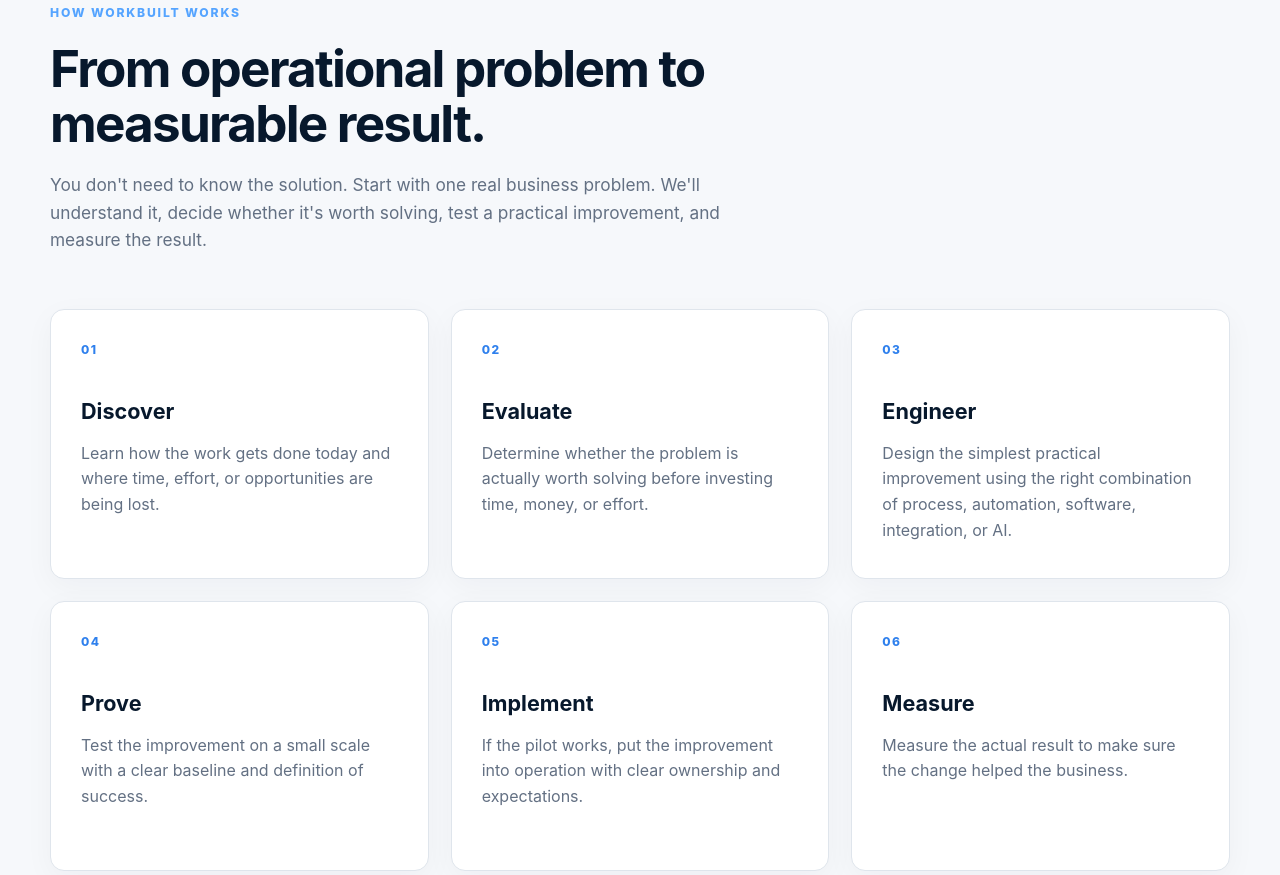
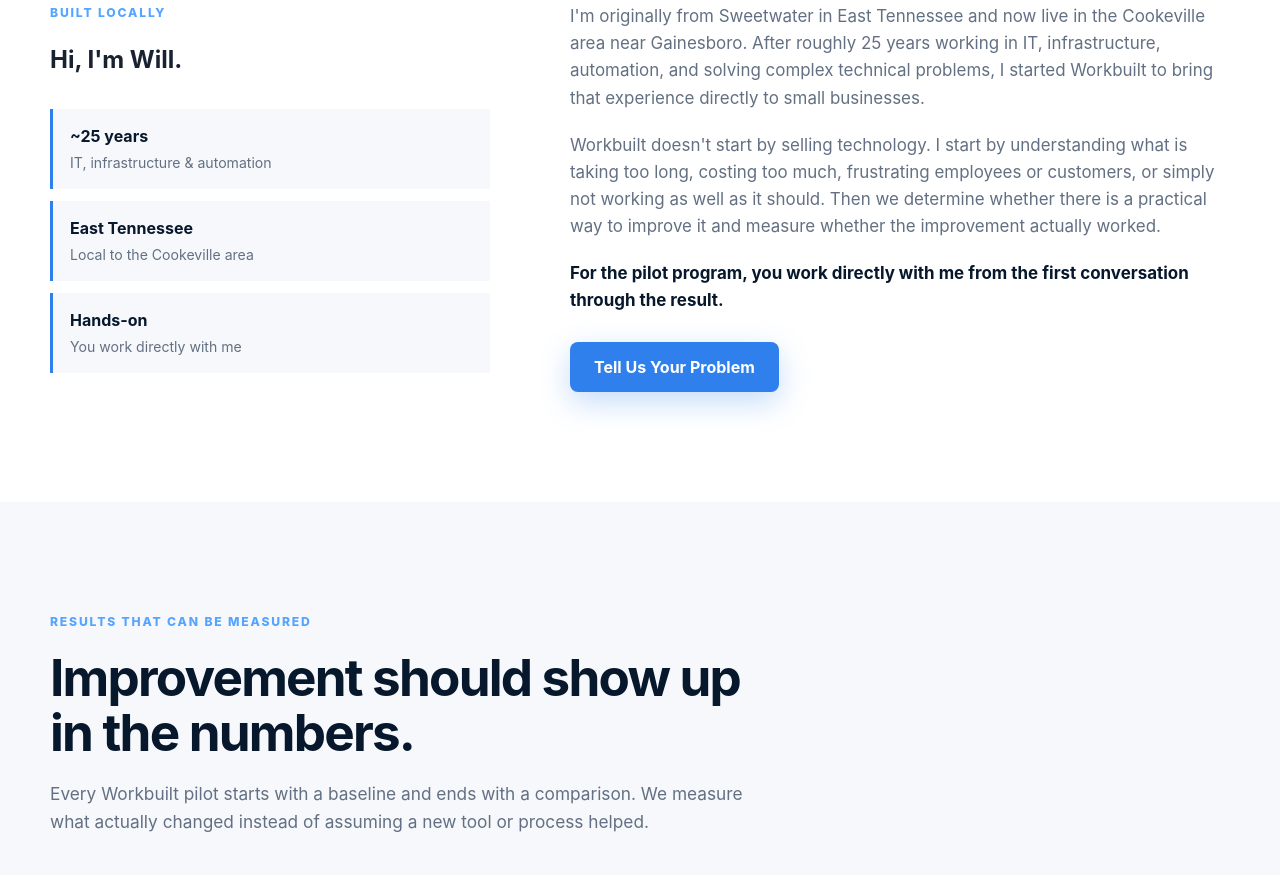
Before and after one commit to wegoodman98/Workbuilt-Website, a plain HTML site: page index.html in a window 1280 px wide. Shown: the part 3426-4301 px from the top of the page. Drawn offline with Linux system fonts and the light colour scheme.

Commit message:
Add files via upload

```diff
--- a/index.html
+++ b/index.html
@@ -641,9 +641,9 @@
                 </div>
             </div>
 
-            <div class="pilot-steps">
+            <div class="pilot-steps" id="how-it-works">
                 <article class="pilot-step"><span>01</span><h3>Tell us the problem</h3><p>Start with a short conversation about what's taking too much time, costing money, frustrating customers, or falling through the cracks.</p></article>
-                <article class="pilot-step"><span>02</span><h3>Show us today</h3><p>We'll learn the current process, who is involved, what tools are used, and where the problem actually happens.</p></article>
+                <article class="pilot-step"><span>02</span><h3>Show us how it works today</h3><p>We'll learn the current process, who is involved, what tools are used, and where the problem actually happens.</p></article>
                 <article class="pilot-step"><span>03</span><h3>Choose the improvement</h3><p>We'll identify the simplest practical change worth testing. No predetermined technology and no unnecessary rebuild.</p></article>
                 <article class="pilot-step"><span>04</span><h3>Run a small pilot</h3><p>We test the change in a controlled way so the business isn't betting on an unproven idea.</p></article>
                 <article class="pilot-step"><span>05</span><h3>Measure what changed</h3><p>We compare the result to the baseline: time, errors, response, missed opportunities, customer experience, or another meaningful measure.</p></article>
@@ -705,101 +705,7 @@
     </section>
 
 
-    <section
-        class="section section-light"
-        id="how-it-works"
-    >
-
-        <div class="container">
-
-            <div class="section-heading">
-                <div class="eyebrow">HOW WORKBUILT WORKS</div>
-
-                <h2>
-                    From operational problem
-                    to measurable result.
-                </h2>
-
-                <p>
-                    You don't need to know the solution. Start with one real business
-                    problem. We'll understand it, decide whether it's worth solving,
-                    test a practical improvement, and measure the result.
-                </p>
-            </div>
-
-
-            <div class="card-grid">
-
-                <article class="process-card">
-                    <div class="card-number">01</div>
-                    <h3>Discover</h3>
-                    <p>
-                        Learn how the work gets done today and
-                        where time, effort, or opportunities are
-                        being lost.
-                    </p>
-                </article>
-
-                <article class="process-card">
-                    <div class="card-number">02</div>
-                    <h3>Evaluate</h3>
-                    <p>
-                        Determine whether the problem is actually
-                        worth solving before investing time,
-                        money, or effort.
-                    </p>
-                </article>
-
-                <article class="process-card">
-                    <div class="card-number">03</div>
-                    <h3>Engineer</h3>
-                    <p>
-                        Design the simplest practical improvement
-                        using the right combination of process,
-                        automation, software, integration, or AI.
-                    </p>
-                </article>
-
-                <article class="process-card">
-                    <div class="card-number">04</div>
-                    <h3>Prove</h3>
-                    <p>
-                        Test the improvement on a small scale
-                        with a clear baseline and definition
-                        of success.
-                    </p>
-                </article>
-
-                <article class="process-card">
-                    <div class="card-number">05</div>
-                    <h3>Implement</h3>
-                    <p>
-                        If the pilot works, put the improvement
-                        into operation with clear ownership
-                        and expectations.
-                    </p>
-                </article>
-
-                <article class="process-card">
-                    <div class="card-number">06</div>
-                    <h3>Measure</h3>
-                    <p>
-                        Measure the actual result to make sure
-                        the change helped the business.
-                    </p>
-                </article>
-
-            </div>
-
-        </div>
-
-    </section>
-
-
-
-
-
-<section class="section founder-section" id="about">
+    <section class="section founder-section" id="about">
     <div class="container founder-grid">
         <div class="founder-heading">
             <div class="eyebrow">BUILT LOCALLY</div>
```
